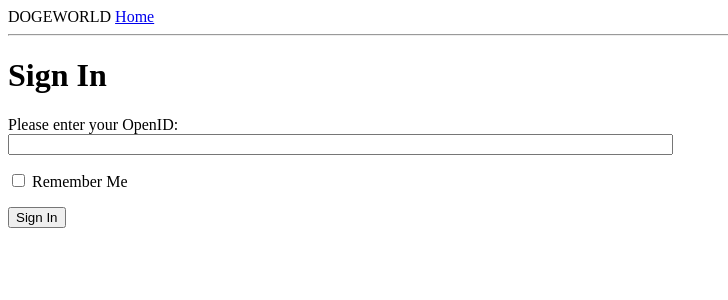
After one commit to kevinli7/AskProject, a Flask app: template app/templates/login.html in a window 1280 px wide. The commit adds this page. Shown: the top 300 px of the page, without its empty margins (0-728 px from the left). Run offline with Flask 2, Linux system fonts and the light colour scheme; the template is opened without the code that fills it: values that come from a table or form of the project are taken from there, others are empty; parts of the project's set-up code (start-up, migrations or seed data) failed here and were passed over.

Commit message:
login page

```diff
--- a/app/__init__.py
+++ b/app/__init__.py
@@ -1,4 +1,6 @@
 from flask import Flask
 
 app = Flask(__name__)
+app.config.from_object('config')
+
 from app import views
--- /dev/null
+++ b/app/forms.py
@@ -0,0 +1,7 @@
+from flask.ext.wtf import Form
+from wtforms import StringField, BooleanField
+from wtforms.validators import DataRequired
+
+class LoginForm(Form):
+    openid = StringField('openid', validators=[DataRequired()])
+    remember_me = BooleanField('remember_me', default=False)
--- /dev/null
+++ b/app/templates/login.html
@@ -0,0 +1,15 @@
+<!-- extend from base layout -->
+{% extends "base.html" %}
+
+{% block content %}
+  <h1>Sign In</h1>
+  <form action="" method="post" name="login">
+    {{ form.hidden_tag() }}
+    <p>
+      Please enter your OpenID:<br>
+      {{ form.openid(size=80) }}<br>
+    </p>
+    <p>{{ form.remember_me }} Remember Me</p>
+    <p><input type="submit" value="Sign In"></p>
+  </form>
+{% endblock %}
--- a/run.py
+++ b/run.py
@@ -1,3 +1,3 @@
-#!flask/bin/python
+#!flask/Scripts/python
 from app import app
 app.run(debug=True)
```
Also changed, not shown: app/templates/index.html (+3 -7 lines), app/views.py (+20 -8 lines), 1 other file.
